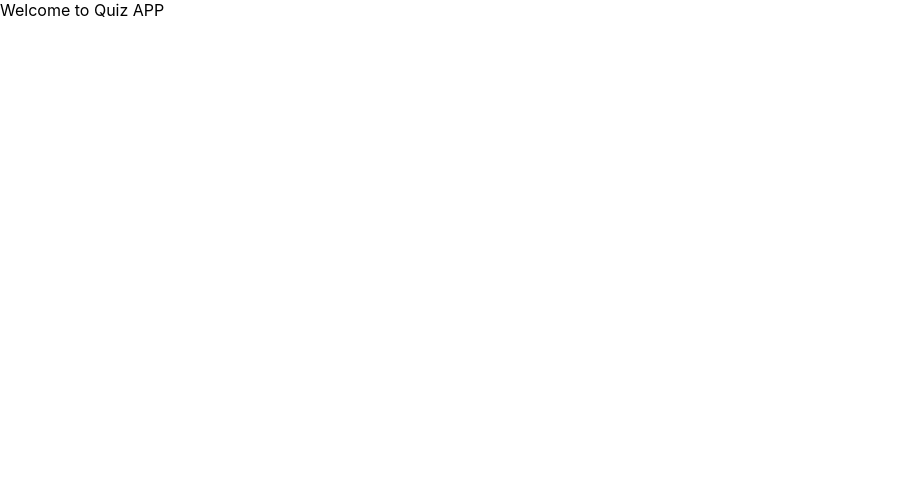
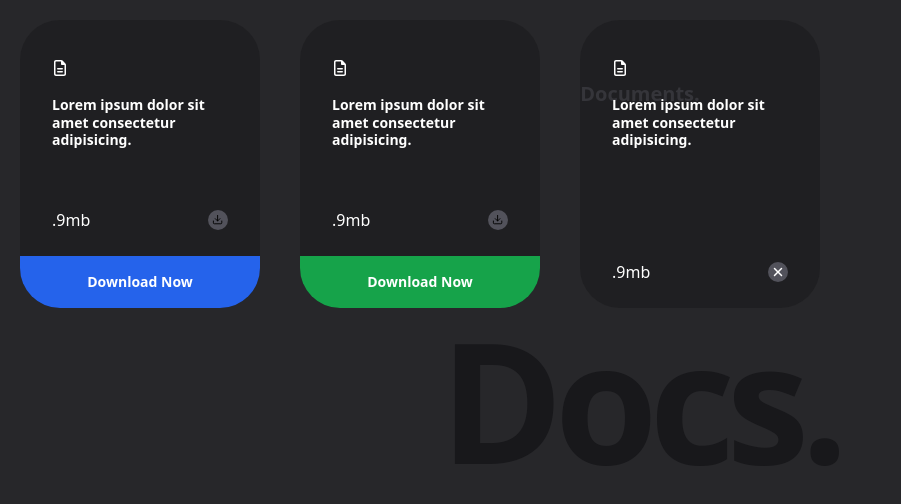
Before and after one commit to shrijit01/learnit, a React (Create React App) app: page / in a window 1280 px wide. Shown: the top 504 px of the page, without its empty margins (0-901 px from the left). Built offline with nearby package versions, Linux system fonts and the light colour scheme.

Commit message:
coded nodepad

```diff
--- /dev/null
+++ b/postcss.config.js
@@ -0,0 +1,6 @@
+module.exports = {
+  plugins: {
+    tailwindcss: {},
+    autoprefixer: {},
+  },
+}
--- a/public/index.html
+++ b/public/index.html
@@ -5,6 +5,12 @@
     <link rel="icon" href="%PUBLIC_URL%/favicon.ico" />
     <meta name="viewport" content="width=device-width, initial-scale=1" />
     <meta name="theme-color" content="#000000" />
+    <link rel="preconnect" href="https://fonts.googleapis.com" />
+    <link rel="preconnect" href="https://fonts.gstatic.com" crossorigin />
+    <link
+      href="https://fonts.googleapis.com/css2?family=Roboto:ital,wght@0,100;0,300;0,400;0,500;0,700;0,900;1,100;1,300;1,400;1,500;1,700;1,900&display=swap"
+      rel="stylesheet"
+    />
     <meta
       name="description"
       content="Web site created using create-react-app"
@@ -24,6 +30,9 @@
       work correctly both with client-side routing and a non-root public URL.
       Learn how to configure a non-root public URL by running `npm run build`.
     -->
+    <style>
+      @import url('https://fonts.googleapis.com/css2?family=Roboto:ital,wght@0,100;0,300;0,400;0,500;0,700;0,900;1,100;1,300;1,400;1,500;1,700;1,900&display=swap');
+      </style>
     <title>React App</title>
   </head>
   <body>
--- a/src/App.js
+++ b/src/App.js
@@ -1,10 +1,15 @@
 import React from 'react'
+import Backgrounds from "./components/Backgrounds";
+import Foreground from './components/Foreground';
 
 function App() {
   console.log("Hello")
 
   return (
-    <div>Welcome to Quiz APP</div>
+    <div className='relative w-full h-screen bg-zinc-800'>
+      <Backgrounds />
+     <Foreground />
+    </div>
   )
 }
 
--- /dev/null
+++ b/src/components/Backgrounds.jsx
@@ -0,0 +1,18 @@
+import React from "react";
+
+function Backgrounds() {
+  return (
+    <>
+      <div className="fixed z-[2] w-full h-screen ">
+        <div className="w-full absolute top-[5%] py-10 flex justify-center text-zinc-600 text-xl font-semibold">
+          Documents.
+        </div>
+        <h1 className="absolute top-1/2 left-1/2 -translate-x-[50%] -translate-y-[50%] text-[13vw] leading-none tracking-tighter font-semibold text-zinc-900">
+          Docs.
+        </h1>
+      </div>
+    </>
+  );
+}
+
+export default Backgrounds;
--- /dev/null
+++ b/src/components/Card.jsx
@@ -0,0 +1,29 @@
+import React from "react";
+import { FaRegFileLines } from "react-icons/fa6";
+import { LuDownload } from "react-icons/lu";
+import { IoClose } from "react-icons/io5";
+import { motion } from "motion/react"
+
+function Card({ data,refrence }) {
+  return (
+    <motion.div drag  dragConstraints={refrence} className="relative flex-shrink-0 w-60 h-72 rounded-[40px] bg-zinc-900/50 text-white px-8 py-10 overflow-hidden">
+      <FaRegFileLines />
+      <p className="text-sm leading-tight mt-5 font-semibold">{data.desc}</p>
+      <div className="footer absolute bottom-0 w-full left-0 ">
+        <div className="flex items-center justify-between mb-3 py-3  px-8">
+          <h5>{data.size}</h5>
+          <span className="w-5 h-5 bg-zinc-600 rounded-full flex items-center justify-center">
+            {data.close ? <IoClose /> : <LuDownload size=".7em" color="#000" />}
+          </span>
+        </div>
+        {data.tag.isOpen && (
+          <div className={`tag w-full p-4  flex items-center justify-center ${data.tag.tagColor}`}>
+            <h3 className="text-sm font-semibold">{data.tag.tagTitle}</h3>
+          </div>
+        )}
+      </div>
+    </motion.div>
+  );
+}
+
+export default Card;
--- /dev/null
+++ b/src/components/Foreground.jsx
@@ -0,0 +1,36 @@
+import React, { useRef } from "react";
+import Card from "./Card";
+
+function Foreground() {
+    const ref = useRef(null);
+
+    const data = [
+        {
+            desc :"Lorem ipsum dolor sit amet consectetur adipisicing.",
+            size : ".9mb",
+            close :false,
+            tag:{isOpen:true,tagTitle:"Download Now",tagColor:"bg-blue-600"},
+        },
+        {
+            desc :"Lorem ipsum dolor sit amet consectetur adipisicing.",
+            size : ".9mb",
+            close :false,
+            tag:{isOpen:true,tagTitle:"Download Now",tagColor:"bg-green-600"},
+        },
+        {
+            desc :"Lorem ipsum dolor sit amet consectetur adipisicing.",
+            size : ".9mb",
+            close :true,
+            tag:{isOpen:false,tagTitle:"Download Now",tagColor:"bg-green-600"},
+        }
+    ]
+  return (
+    <div ref={ref} className="fixed top-0 left-0 z-[3] w-full h-full  flex gap-10 flex-wrap p-5">
+        {data.map((item,index)=> (
+            <Card key={index} data={item} refrence={ref}/>
+        ))}
+    </div>
+  );
+}
+
+export default Foreground;
--- a/src/index.css
+++ b/src/index.css
@@ -1,13 +1,79 @@
-body {
-  margin: 0;
-  font-family: -apple-system, BlinkMacSystemFont, 'Segoe UI', 'Roboto', 'Oxygen',
-    'Ubuntu', 'Cantarell', 'Fira Sans', 'Droid Sans', 'Helvetica Neue',
-    sans-serif;
-  -webkit-font-smoothing: antialiased;
-  -moz-osx-font-smoothing: grayscale;
+@tailwind base;
+@tailwind components;
+@tailwind utilities;
+
+::selection{
+  color:rgb(232,145,47);
 }
 
-code {
-  font-family: source-code-pro, Menlo, Monaco, Consolas, 'Courier New',
-    monospace;
+.roboto-thin {
+  font-family: "Roboto", serif;
+  font-weight: 100;
+  font-style: normal;
 }
+
+.roboto-light {
+  font-family: "Roboto", serif;
+  font-weight: 300;
+  font-style: normal;
+}
+
+.roboto-regular {
+  font-family: "Roboto", serif;
+  font-weight: 400;
+  font-style: normal;
+}
+
+.roboto-medium {
+  font-family: "Roboto", serif;
+  font-weight: 500;
+  font-style: normal;
+}
+
+.roboto-bold {
+  font-family: "Roboto", serif;
+  font-weight: 700;
+  font-style: normal;
+}
+
+.roboto-black {
+  font-family: "Roboto", serif;
+  font-weight: 900;
+  font-style: normal;
+}
+
+.roboto-thin-italic {
+  font-family: "Roboto", serif;
+  font-weight: 100;
+  font-style: italic;
+}
+
+.roboto-light-italic {
+  font-family: "Roboto", serif;
+  font-weight: 300;
+  font-style: italic;
+}
+
+.roboto-regular-italic {
+  font-family: "Roboto", serif;
+  font-weight: 400;
+  font-style: italic;
+}
+
+.roboto-medium-italic {
+  font-family: "Roboto", serif;
+  font-weight: 500;
+  font-style: italic;
+}
+
+.roboto-bold-italic {
+  font-family: "Roboto", serif;
+  font-weight: 700;
+  font-style: italic;
+}
+
+.roboto-black-italic {
+  font-family: "Roboto", serif;
+  font-weight: 900;
+  font-style: italic;
+}
--- /dev/null
+++ b/tailwind.config.js
@@ -0,0 +1,11 @@
+/** @type {import('tailwindcss').Config} */
+module.exports = {
+  content: [
+    "./index.html",
+    "./src/**/*.{js,ts,jsx,tsx}",
+  ],
+  theme: {
+    extend: {},
+  },
+  plugins: [],
+}
```
Also changed, not shown: package.json (+7 -0 lines), src/App.css (deleted, +0 -38 lines), src/LearnReact.txt, 1 other file (tests, documents, lock files or other folders).
